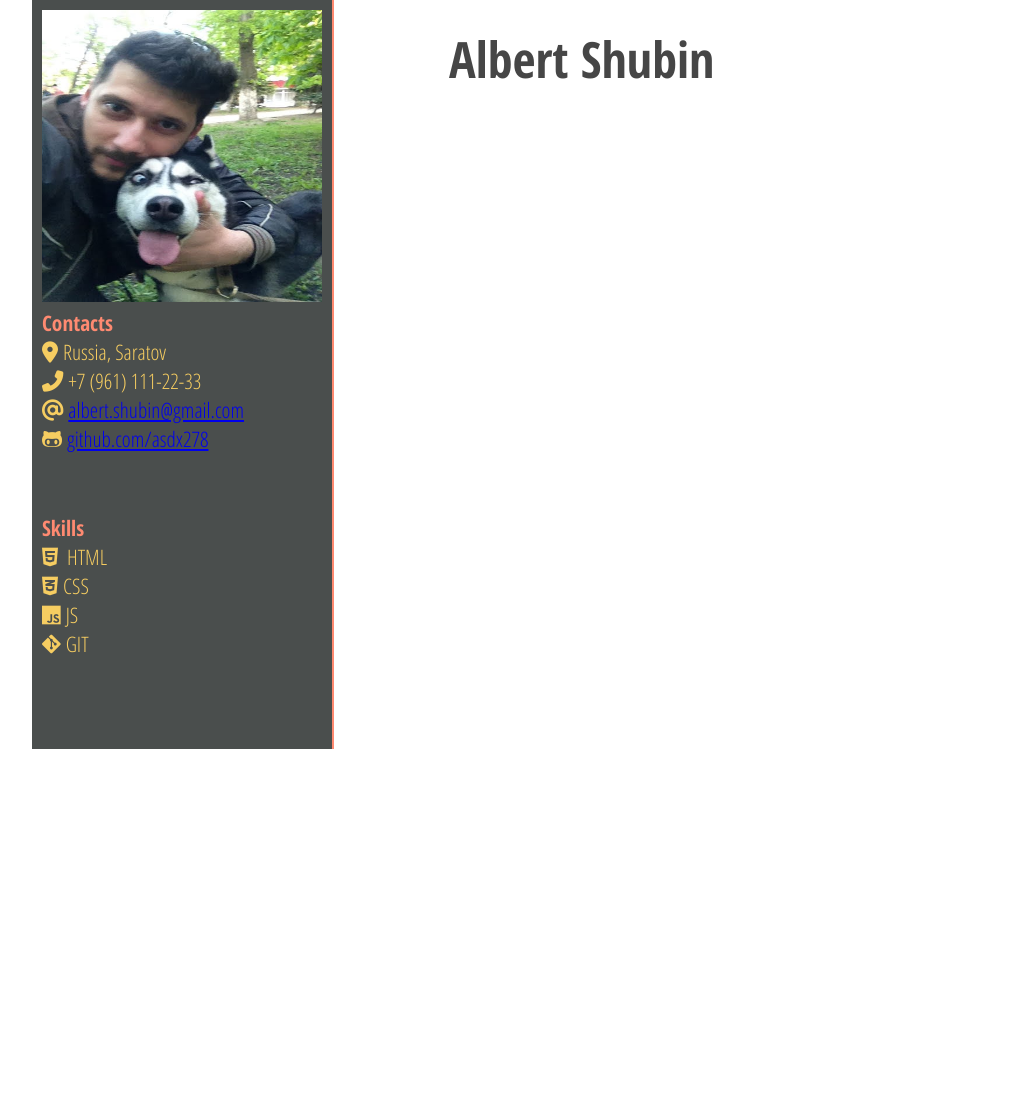
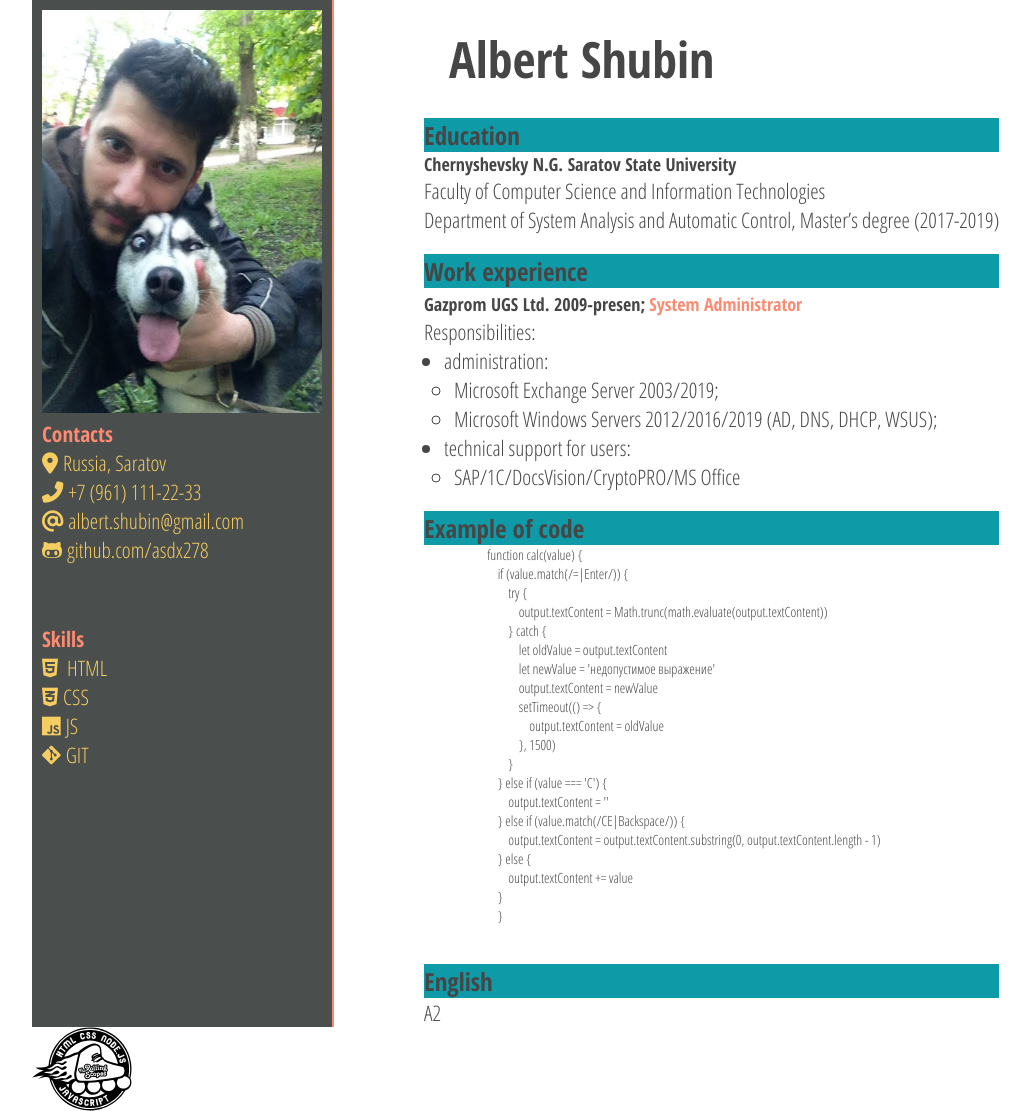
Before and after one commit to asdx278/rsschool-cv, a plain HTML site: page index.html in a window 1280 px wide. Shown: the whole page, without its empty margins (108-1138 px from the left). Before the commit the page ends 800 px from the top, so only its background shows below. Drawn offline with Linux system fonts and the light colour scheme.

Commit message:
feat: update index

```diff
--- a/index.html
+++ b/index.html
@@ -19,8 +19,8 @@
                 <h1 class="header-left-block">Contacts</h1>
                 <p><i class="fas fa-map-marker-alt"></i><span class="text-left-block" itemprop="addressRegion">Russia, Saratov</span></p>
                 <p><i class="fas fa-phone-alt"></i><span class="text-left-block" itemprop="telephone">+7 (961) 111-22-33</span></p>
-                <p><i class="fas fa-at"></i><a href="mailto:albert.shubin@gmail.com"><span class="text-left-block" itemprop="email">albert.shubin@gmail.com</span></a></p>
-                <p><i class="fab fa-github-alt"></i><a href="https://github.com/asdx278"><span class="text-left-block" itemprop="url">github.com/asdx278</span></a></p>
+                <p><i class="fas fa-at"></i><span class="text-left-block" itemprop="email">albert.shubin@gmail.com</span></p>
+                <p><i class="fab fa-github-alt"></i><span class="text-left-block" itemprop="url">github.com/asdx278</span></p>
                 </section>
                 <section class="skills">
                     <h1 class="header-left-block">Skills</h1>
@@ -31,15 +31,51 @@
                 </section>
             </div>
             <main class="main-content">
-
                   <div class="about-me">
                     <h1 class="fio">Albert Shubin</h1>
-
-
-
-
-                  </div>
-
+                    <h1 class="about-me-title">Education</h1>
+                    <p class="univer">Chernyshevsky N.G. Saratov State University </p>
+                        <p>Faculty of Computer Science and Information Technologies</p> Department of System Analysis and Automatic Control, Master’s degree (2017-2019)
+                    <h1 class="about-me-title">Work experience</h1>
+                    <span class="company">Gazprom UGS Ltd. 2009-presen;</span> <span class="position">System Administrator</span>
+                    <p class="discription">Responsibilities:</p>
+                    <ul>
+                        <li class="li-item-work">administration:</li>
+                        <ul>
+                            <li class="li-item-work-details">Microsoft Exchange Server 2003/2019;</li>
+                            <li class="li-item-work-details">Microsoft Windows Servers 2012/2016/2019 (AD, DNS, DHCP, WSUS);</li>
+                        </ul>
+                        <li class="li-item-work">technical support for users:</li>
+                        <ul>
+                            <li class="li-item-work-details">SAP/1C/DocsVision/CryptoPRO/MS Office</li>
+                        </ul>
+                    </ul>
+                    <h1 class="about-me-title">Example of code</h1>
+                    <p><pre class="example-code">
+                        function calc(value) {
+                            if (value.match(/=|Enter/)) {
+                                try {
+                                    output.textContent = Math.trunc(math.evaluate(output.textContent))
+                                } catch {
+                                    let oldValue = output.textContent
+                                    let newValue = 'недопустимое выражение'
+                                    output.textContent = newValue
+                                    setTimeout(() => {
+                                        output.textContent = oldValue
+                                    }, 1500)
+                                }
+                            } else if (value === 'C') {
+                                output.textContent = ''
+                            } else if (value.match(/CE|Backspace/)) {
+                                output.textContent = output.textContent.substring(0, output.textContent.length - 1)
+                            } else {
+                                output.textContent += value
+                            }
+                            }
+                        </pre></p>
+                        <h1 class="about-me-title">English</h1>
+                        <p class="discription">A2</p>
+                </div>
                 </main>
 
 
@@ -47,7 +83,14 @@
 
 
 
+
     </div>
+    <footer class="footer">
+        <img class="logo" src="/img/logo-rs.svg" alt="">
+
+
+
+    </footer>
 
 
 </body>
```
